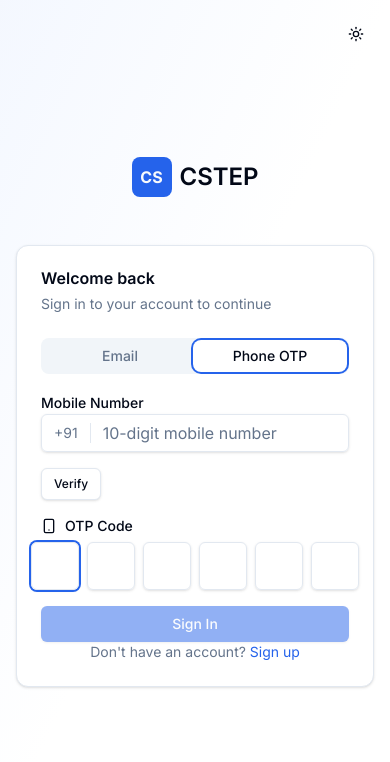
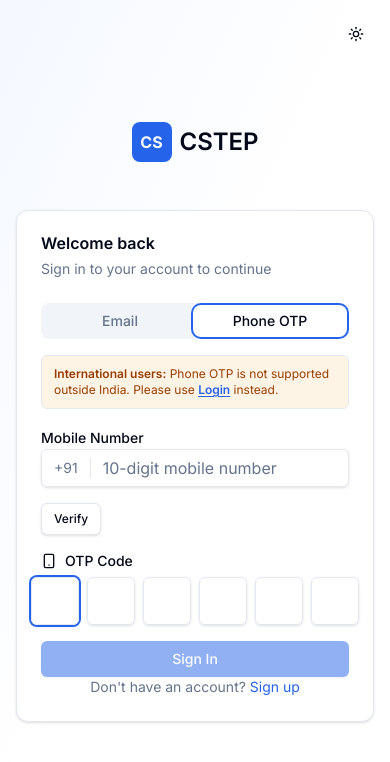
Before and after one commit to pawankumar46/CSTEP, a Next.js app: page /login in a window 390 px wide. Both pictures are taken after a click on the tab "Phone OTP". Shown: the top 762 px of the page. Built offline with nearby package versions, Linux system fonts and the light colour scheme; no server answers.

Commit message:
phone otp message

```diff
--- a/src/app/(auth)/login/page.tsx
+++ b/src/app/(auth)/login/page.tsx
@@ -231,6 +231,18 @@ function LoginForm() {
 
             <TabsContent value="phone" className="mt-0">
               <form onSubmit={handlePhoneSubmit(onVerifyPhoneOtp)} className="space-y-4">
+                <div className="rounded-md border border-amber-500/40 bg-amber-500/10 px-3 py-2.5 text-xs text-amber-800 dark:text-amber-200">
+                  <span className="font-semibold">International users:</span> Phone OTP is not
+                  supported outside India. Please use{" "}
+                  <button
+                    type="button"
+                    className="font-semibold text-primary underline underline-offset-2 hover:opacity-90"
+                    onClick={() => setMethod("email")}
+                  >
+                    Login
+                  </button>{" "}
+                  instead.
+                </div>
                 <div className="space-y-2">
                   <Label htmlFor="phone-login">Mobile Number</Label>
                   <div className="flex items-center rounded-md border border-input bg-transparent shadow-sm focus-within:ring-2 focus-within:ring-ring">
```
Also changed, not shown: 1 other file (tests, documents, lock files or other folders).
